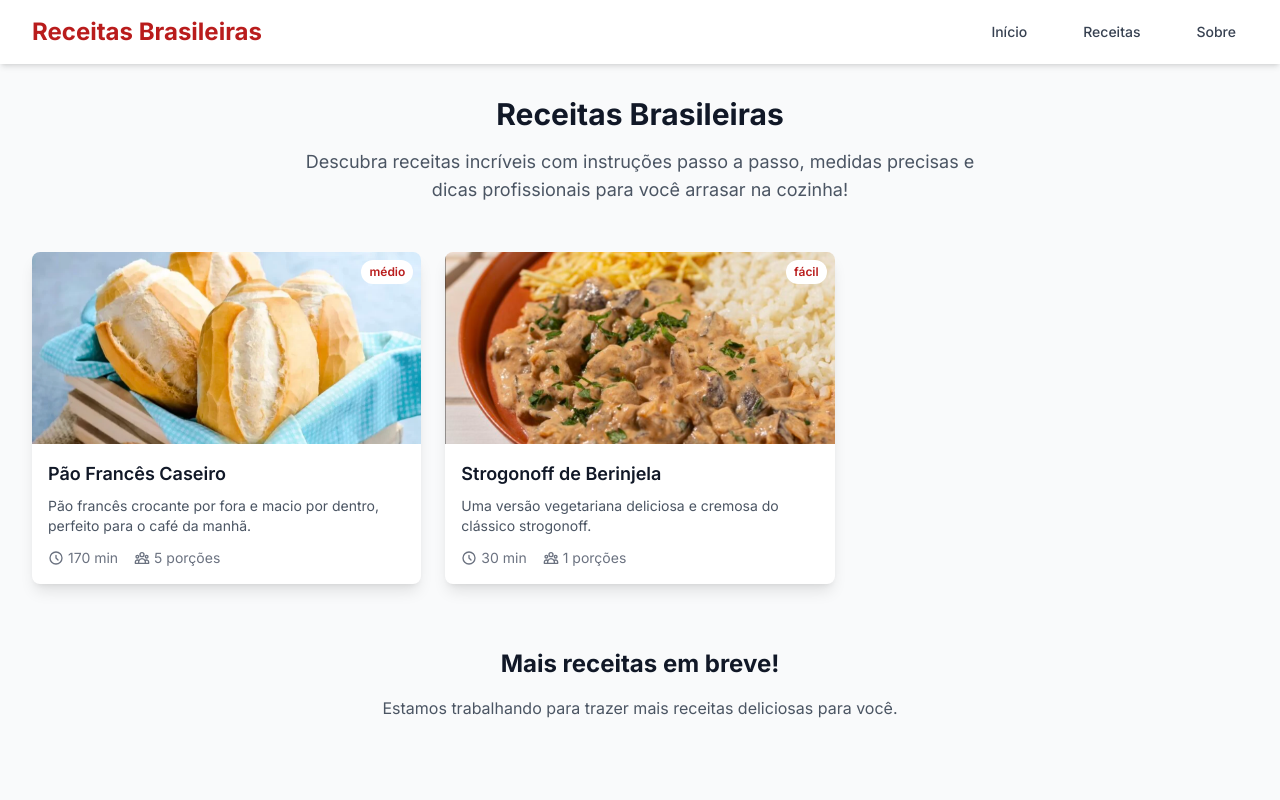
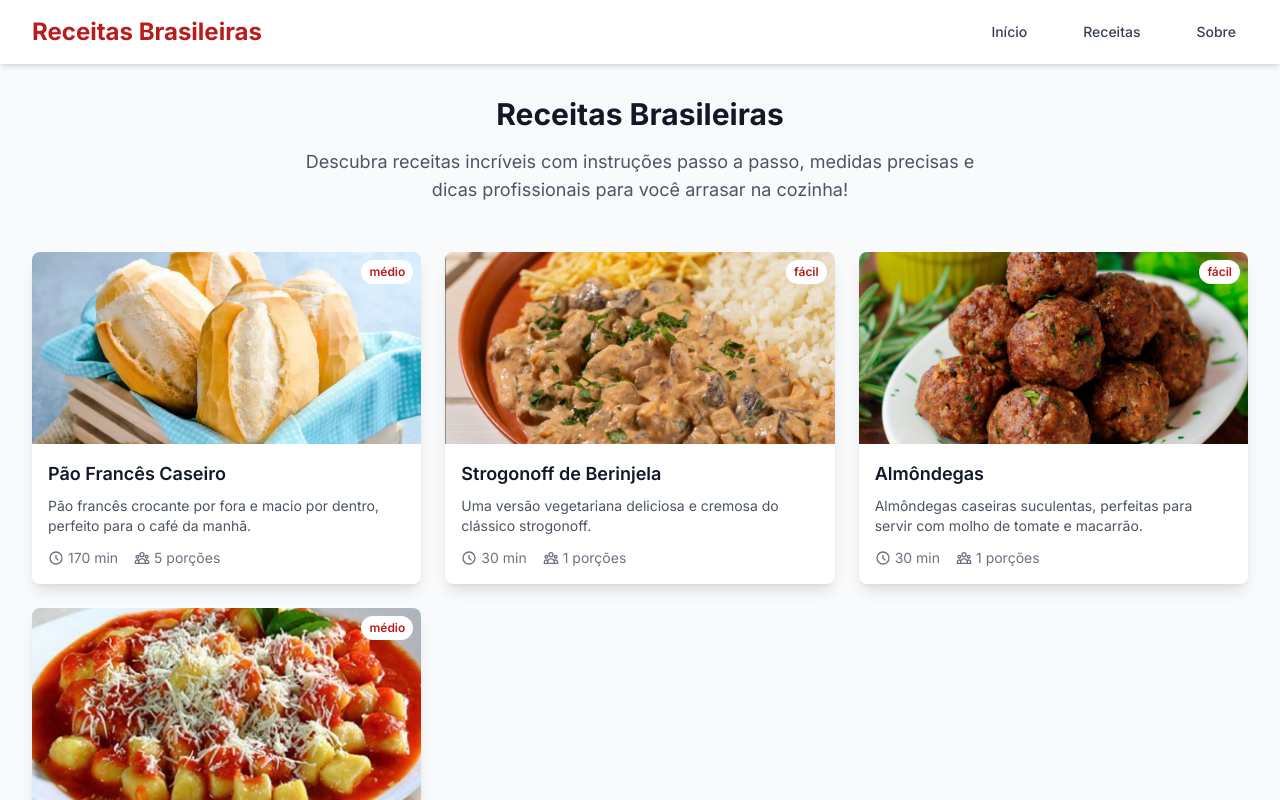
Before and after one commit to AndreMieresNova/receitas, a React (Create React App) app: page / in a window 1280 px wide. Shown: the top 800 px of the page. Built offline with nearby package versions, Linux system fonts and the light colour scheme; the HTML template or start-up script is replaced by a standard one.

Commit message:
nhoque e almodegas

```diff
--- a/src/data/recipes.ts
+++ b/src/data/recipes.ts
@@ -1,6 +1,8 @@
 import { Recipe } from '../types/recipe';
 import paoImg from '../images/pao.png';
 import strogonoffImg from '../images/strog_beringela.png';
+import almondegasImg from '../images/almondegas.png';
+import nhoqueImg from '../images/nhoque.png';
 
 export const recipes: Recipe[] = [
   {
@@ -117,5 +119,120 @@ export const recipes: Recipe[] = [
       'Sirva com arroz branco e batata palha.',
       'Se não tiver champignon fresco, pode usar em conserva.'
     ]
+  },
+  {
+    id: 'almondegas',
+    title: 'Almôndegas',
+    description: 'Almôndegas caseiras suculentas, perfeitas para servir com molho de tomate e macarrão.',
+    prepTime: 10,
+    cookTime: 20,
+    servings: 1,
+    difficulty: 'fácil',
+    image: almondegasImg,
+    ingredients: [
+      { name: 'Carne moída', amount: 135, unit: 'g' },
+      { name: 'Farinha de rosca', amount: 10, unit: 'g' },
+      { name: 'Leite', amount: 15, unit: 'g' },
+      { name: 'Cebola bem picada', amount: 15, unit: 'g' },
+      { name: 'Alho', amount: 2, unit: 'g' },
+      { name: 'Sal', amount: 2, unit: 'g' },
+      { name: 'Pimenta (opcional)', amount: 0.5, unit: 'g' },
+      { name: 'Ovo batido (opcional)', amount: 5, unit: 'g' }
+    ],
+    steps: [
+      {
+        id: 1,
+        description: 'Misture todos os ingredientes em uma tigela: carne moída, farinha de rosca, leite, cebola, alho, sal, pimenta e ovo (se usar). Misture bem até incorporar.',
+        time: 5
+      },
+      {
+        id: 2,
+        description: 'Modele bolinhas de 30–40 g cada. Bolinhas muito grandes cozinham por fora e ficam cruas no centro.',
+        time: 5
+      },
+      {
+        id: 3,
+        description: 'Em uma frigideira em fogo médio, doure as almôndegas por todos os lados por 3–4 minutos. Não use fogo alto para não queimar por fora antes de cozinhar por dentro.',
+        time: 4
+      },
+      {
+        id: 4,
+        description: 'Adicione as almôndegas douradas ao molho de tomate e cozinhe por 10–15 minutos em fogo médio-baixo até cozinhar completamente por dentro.',
+        time: 15
+      }
+    ],
+    tips: [
+      'Bolinhas de 30–40 g garantem cozimento uniforme.',
+      'Fogo médio é essencial: fogo alto queima por fora e deixa crua por dentro.',
+      'Se ficou muito mole, adicione +5 g de farinha de rosca; se ficou seco, +5–10 g de leite.',
+      'O segredo é selar na frigideira e terminar no molho de tomate.'
+    ]
+  },
+  {
+    id: 'nhoque-de-batata',
+    title: 'Nhoque de Batata',
+    description: 'Nhoque de batata caseiro, macio e leve, pronto em cerca de 35 minutos.',
+    prepTime: 30,
+    cookTime: 13,
+    servings: 4,
+    difficulty: 'médio',
+    image: nhoqueImg,
+    ingredients: [
+      { name: 'Batata cozida e amassada', amount: 500, unit: 'g' },
+      { name: 'Farinha de trigo', amount: 120, unit: 'g' },
+      { name: 'Gema', amount: 20, unit: 'g' },
+      { name: 'Sal', amount: 5, unit: 'g' },
+      { name: 'Manteiga (opcional)', amount: 10, unit: 'g' },
+      { name: 'Queijo parmesão ralado (opcional)', amount: 40, unit: 'g' },
+      { name: 'Molho de tomate (para o molho)', amount: 200, unit: 'g' },
+      { name: 'Azeite (para o molho)', amount: 10, unit: 'g' },
+      { name: 'Alho (para o molho)', amount: 4, unit: 'g' },
+      { name: 'Salsinha ou manjericão (para o molho)', amount: 5, unit: 'g' }
+    ],
+    steps: [
+      {
+        id: 1,
+        description: 'Amasse bem a batata ainda morna, sem deixar pedaços. Espalhe na bancada para eliminar o vapor e a umidade — isso é fundamental para um nhoque mais leve.',
+        time: 10
+      },
+      {
+        id: 2,
+        description: 'Misture a gema, o sal e a manteiga (opcional). Adicione a farinha aos poucos até formar uma massa macia, levemente úmida e que não grude muito na mão. Comece com 120 g e só aumente se necessário.',
+        time: 10
+      },
+      {
+        id: 3,
+        description: 'Deixe a massa descansar por 5–10 minutos.',
+        time: 10
+      },
+      {
+        id: 4,
+        description: 'Divida a massa em partes, faça rolinhos de ~2 cm de espessura e corte em pedaços de ~2 cm. Opcional: passe no garfo para o desenho clássico.',
+        time: 10
+      },
+      {
+        id: 5,
+        description: 'Ferva bastante água com sal. Coloque os nhoques e retire com escumadeira 1 minuto após subirem à superfície.',
+        time: 5
+      },
+      {
+        id: 6,
+        description: 'Opcional: salteie na manteiga por 2–3 minutos para ficarem levemente crocantes, ou sirva diretamente no molho.',
+        time: 3
+      },
+      {
+        id: 7,
+        description: 'Molho rápido: refogue o alho no azeite, adicione o molho de tomate, sal e pimenta a gosto. Cozinhe por 5–8 minutos em fogo médio. Misture com os nhoques e finalize com salsinha ou manjericão.',
+        time: 8
+      }
+    ],
+    tips: [
+      'Quanto mais seca a batata, menos farinha e mais leve o nhoque.',
+      'Não exagere na farinha ou o nhoque fica pesado.',
+      'Se a massa estiver muito grudenta, polvilhe farinha aos poucos, não despeje tudo de uma vez.',
+      'Para congelar: congele cru, separado em porções, e armazene por até 3 meses.',
+      'Batata tipo russet (mais seca) é a ideal para nhoque.'
+    ],
+    referenceLinks: []
   }
 ];
```
Also changed, not shown: src/images/almondegas.png (added), src/images/nhoque.png (added).
